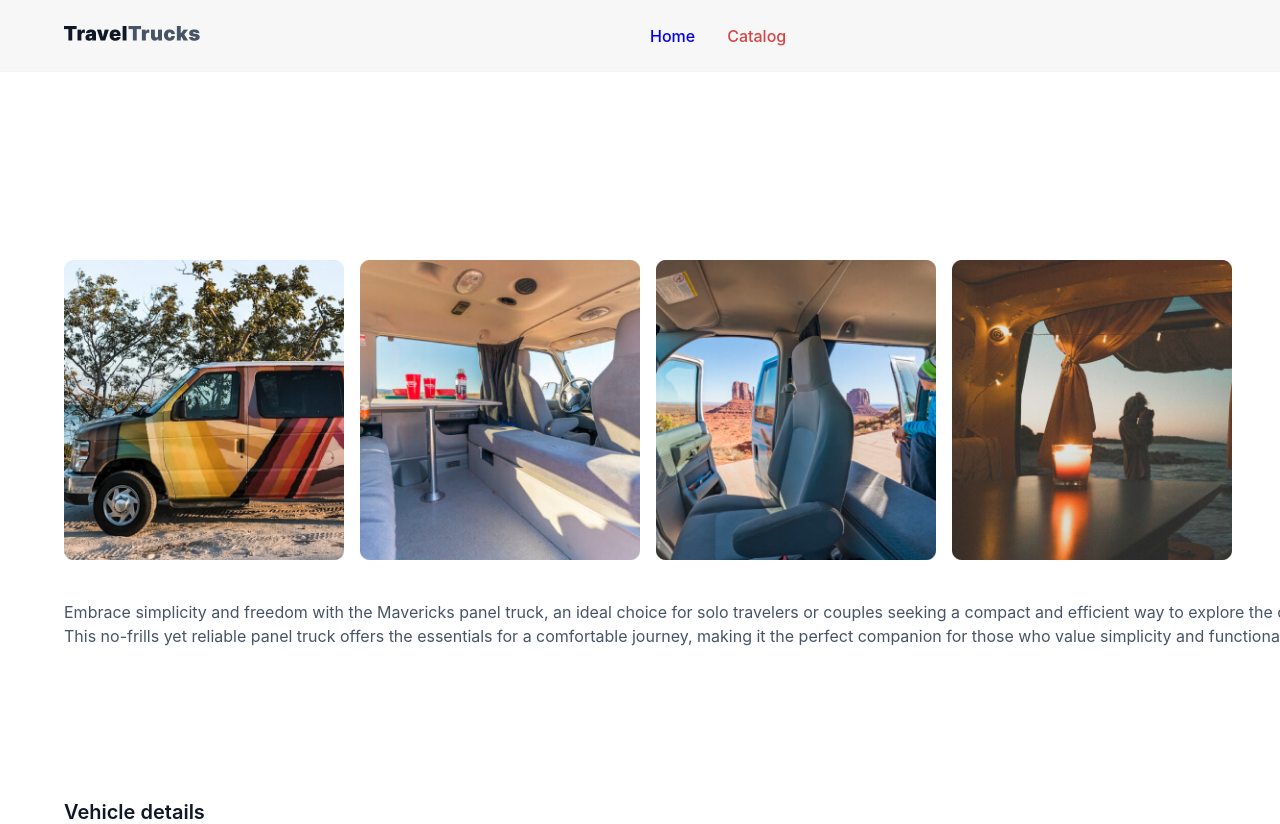
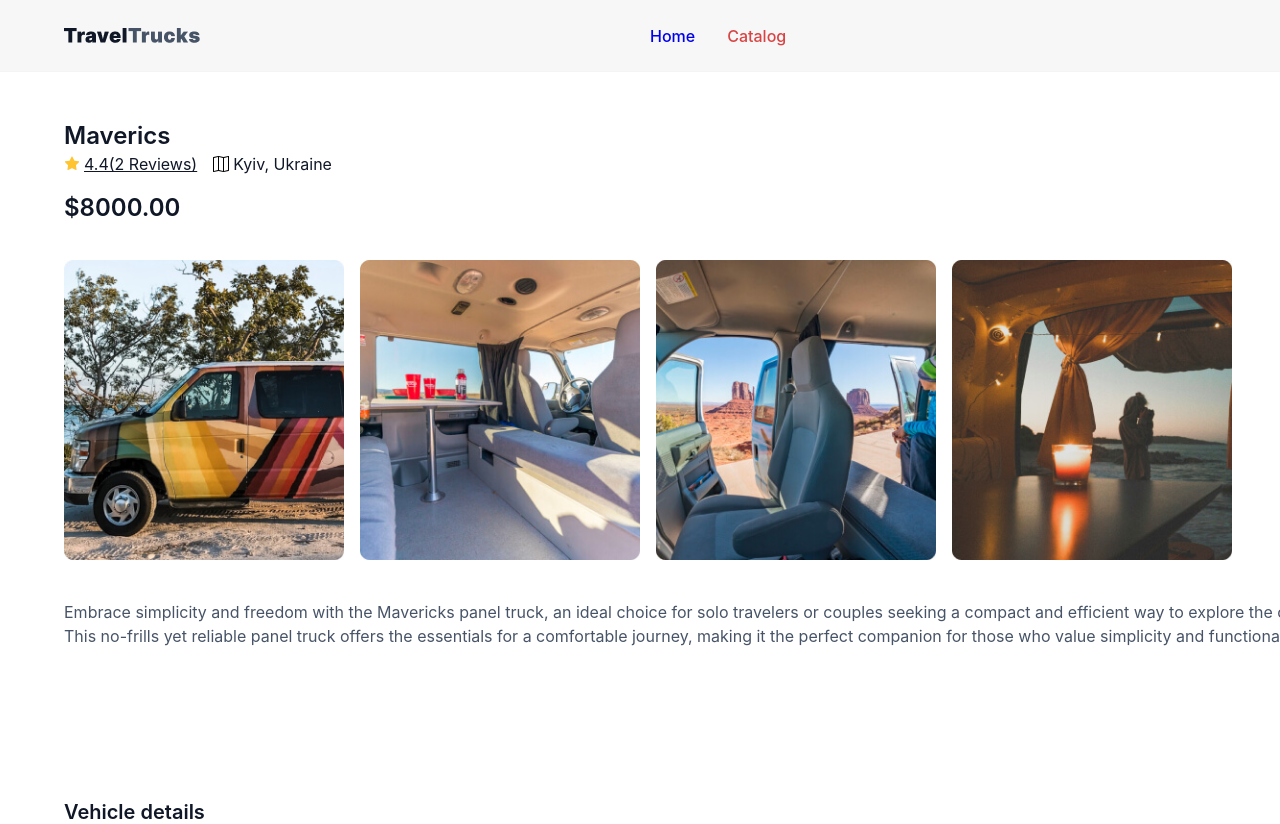
Before and after one commit to Lyadskyi/TravelTrucs-web_app, a React (Vite) app: page /catalog/1 in a window 1280 px wide. Shown: the top 824 px of the page. Built offline with nearby package versions, Linux system fonts and the light colour scheme.

Commit message:
Added a header to the DetailsPage.jsx
Added the icons-svg and update a DetailsPage.module.css

```diff
--- a/src/index.css
+++ b/src/index.css
@@ -32,10 +32,10 @@ p {
   padding-left: 0;
 }
 
-/* img {
+img {
   display: block;
   max-width: 100%;
-} */
+}
 
 body {
   font-family: Inter, system-ui, Avenir, Helvetica, Arial, sans-serif;
--- a/src/pages/DetailsPage/DetailsPage.jsx
+++ b/src/pages/DetailsPage/DetailsPage.jsx
@@ -5,6 +5,20 @@ import css from "./DetailsPage.module.css";
 export default function DetailsPage() {
   return (
     <>
+      <div className={css.header}>
+        <h2 className={css.title}>Maverics</h2>
+        <div className={css.reviews}>
+          <svg width="16" height="16">
+            <use href="../../../public/images/icons/sprite.svg#icon-star_yellow"></use>
+          </svg>
+          <p className={css.descReviews}>4.4(2 Reviews)</p>
+          <svg width="16" height="16">
+            <use href="../../../public/images/icons/sprite.svg#icon-map"></use>
+          </svg>
+          <p className={css.descLocation}>Kyiv, Ukraine</p>
+        </div>
+        <h2 className={css.amount}>$8000.00</h2>
+      </div>
       <div className={css.container}>
         <img
           src="../../../public/images/details/InteriorCar-1_desk.jpg"
--- a/src/pages/DetailsPage/DetailsPage.module.css
+++ b/src/pages/DetailsPage/DetailsPage.module.css
@@ -1,3 +1,48 @@
+.header {
+  position: absolute;
+  left: 64px;
+  top: 120px;
+}
+
+.title {
+  font-weight: 600;
+  font-size: 24px;
+  line-height: 1.33;
+  color: #101828;
+}
+
+.reviews {
+  display: flex;
+  align-items: center;
+}
+
+.descReviews {
+  margin-left: 4px;
+  margin-right: 16px;
+  font-weight: 400;
+  font-size: 16px;
+  line-height: 1.5;
+  text-decoration: underline;
+  text-decoration-skip-ink: none;
+  color: #101828;
+}
+
+.descLocation {
+  margin-left: 4px;
+  font-weight: 400;
+  font-size: 16px;
+  line-height: 1.5;
+  color: #101828;
+}
+
+.amount {
+  margin-top: 16px;
+  font-weight: 600;
+  font-size: 24px;
+  line-height: 1.33;
+  color: #101828;
+}
+
 .container {
   position: absolute;
   left: 64px;
```
